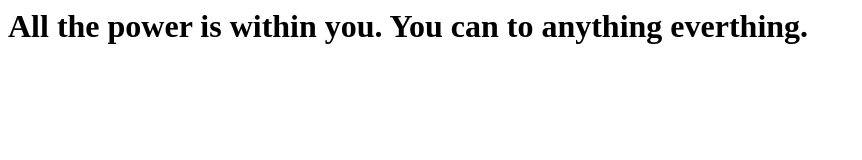
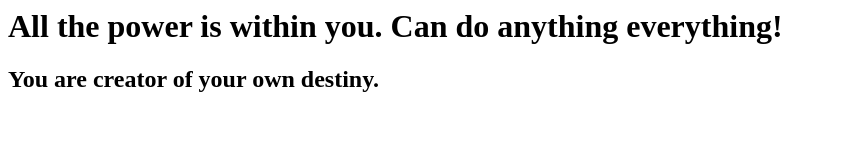
Before and after one commit to ramninder/practicegitstuff, a plain HTML site: page index.html in a window 1280 px wide. Shown: the whole page, without its empty margins (0-862 px from the left). Drawn offline with Linux system fonts and the light colour scheme.

Commit message:
added second quote

```diff
--- a/index.html
+++ b/index.html
@@ -1,5 +1,7 @@
 <html>
 	<body>
-		<h1>All the power is within you. You can to anything everthing.</h1>
-		</body>
-	</html>
+
+		<h1>All the power is within you. Can do anything everything!</h1>
+		<h2>You are creator of your own destiny.</h2>
+	</body>
+</html>
```
